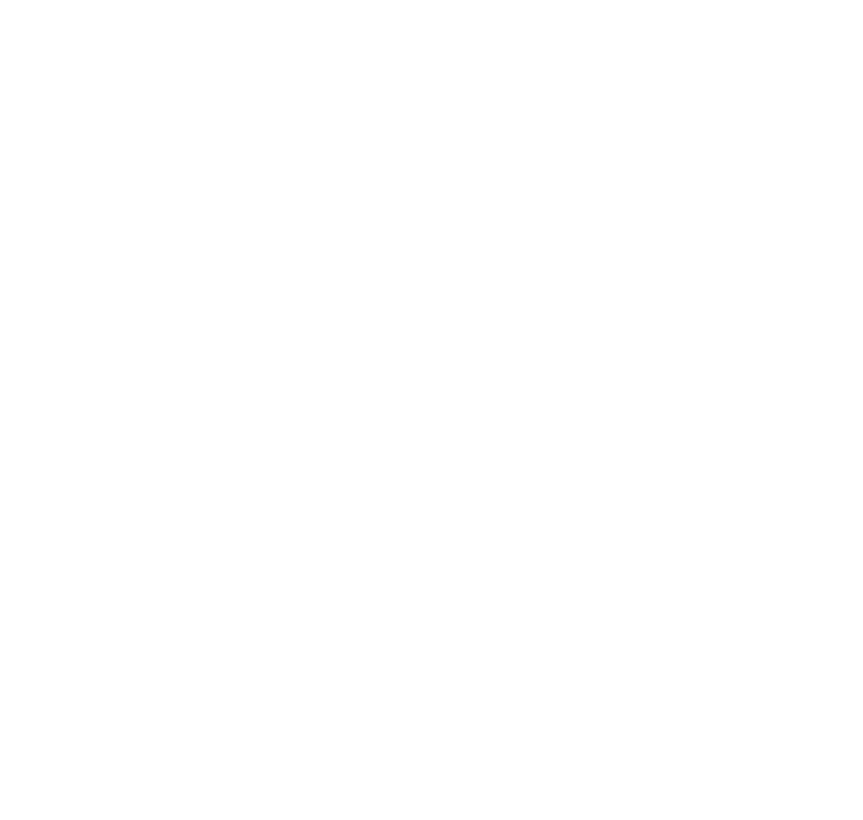
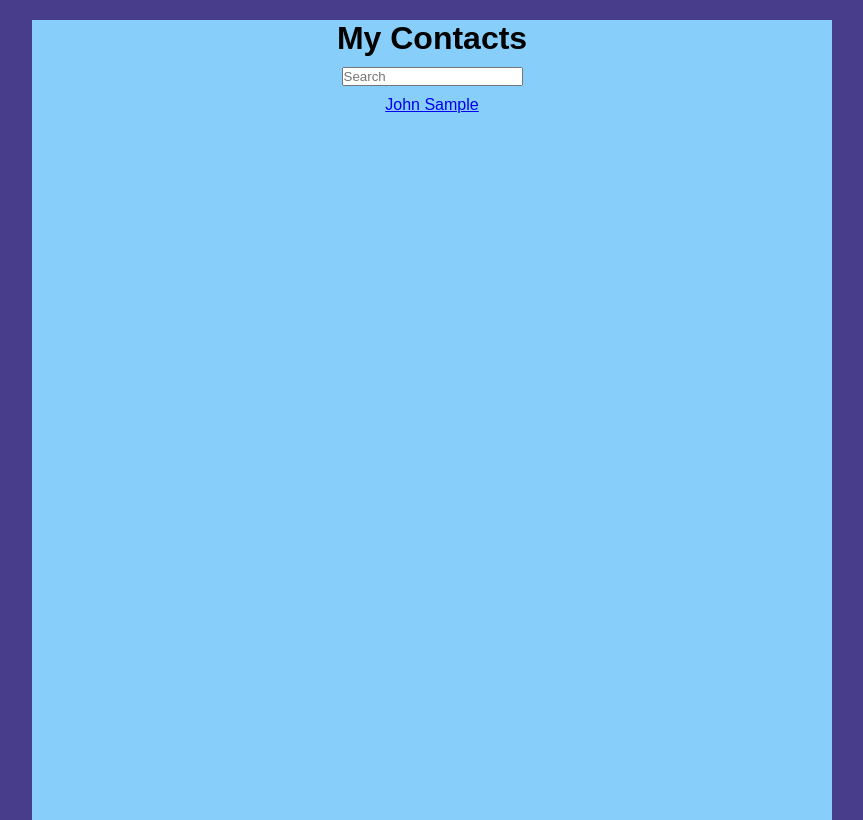
Before and after one commit to craigostrin/codeworks-address-book, a plain HTML site: page index.html in a window 1280 px wide. Shown: the whole page, without its empty margins (208-1071 px from the left). Drawn offline with nearby package versions, Linux system fonts and the light colour scheme.

Commit message:
Add contact template.html Also add light styling for index.html

```diff
--- a/index.html
+++ b/index.html
@@ -5,10 +5,15 @@
     <meta http-equiv="X-UA-Compatible" content="IE=edge">
     <meta name="viewport" content="width=device-width, initial-scale=1.0">
     <title>Address Book</title>
+    <link rel="stylesheet" href="styles.css">
     <script src="https://ajax.googleapis.com/ajax/libs/jquery/3.6.1/jquery.min.js"></script>
     <script src="address-book.js" defer></script>
 </head>
 <body>
-
+<div id="content">
+    <h1 id="title">My Contacts</h1>
+    <input type="text" placeholder="Search">
+    <div class="contact"><a href="contacts/contact-template.html">John Sample</a></div>
+</div>
 </body>
 </html>
--- a/styles.css
+++ b/styles.css
@@ -0,0 +1,28 @@
+:root {
+    --page-width: 800px;
+}
+
+* {
+    margin: 0;
+    padding: 0;
+}
+
+body {
+    font-family: sans-serif;
+    display: flex;
+    flex-direction: column;
+    align-items: center;
+    background-color: darkslateblue;
+}
+
+#content {
+    display: flex;
+    flex-direction: column;
+    align-items: center;
+    gap: 10px;
+    width: var(--page-width);
+
+    margin-top: 20px;
+    min-height: 100vh;
+    background-color: lightskyblue;
+}
```
Also changed, not shown: contacts/contact-template.html (added, +25 -0 lines).
